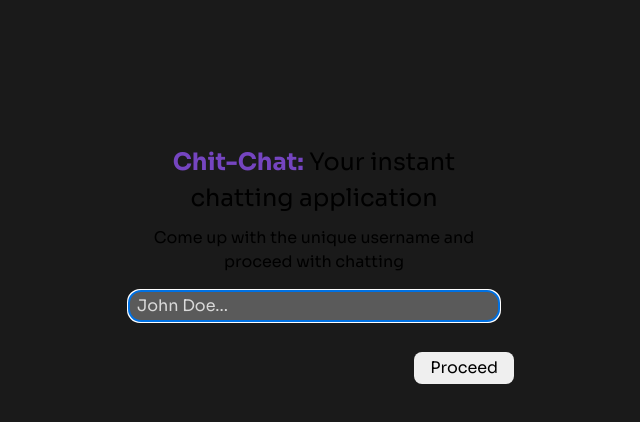
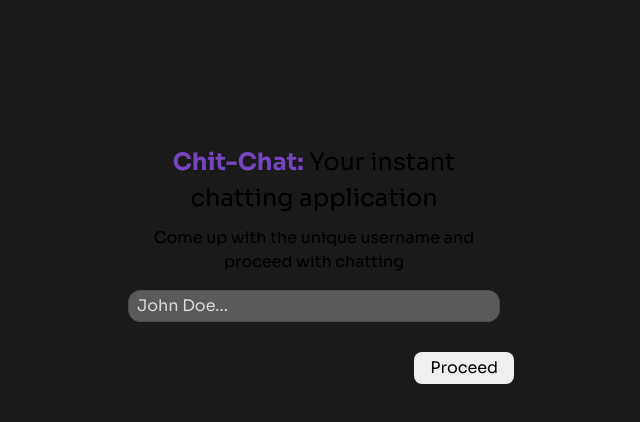
Before and after one commit to thevladisss/chit-chat, a React (Vite) app in the folder frontend/: page /auth in a window 1280 px wide. Shown: the top 422 px of the page, without its empty margins (326-966 px from the left). Built offline with nearby package versions, Linux system fonts and the light colour scheme.

Commit message:
feat: remove focus for input globally

```diff
--- a/frontend/src/index.css
+++ b/frontend/src/index.css
@@ -122,3 +122,8 @@ h6 {
     /* overrride vars */
   }
 }
+
+
+input:focus {
+  outline: none;
+}
```
